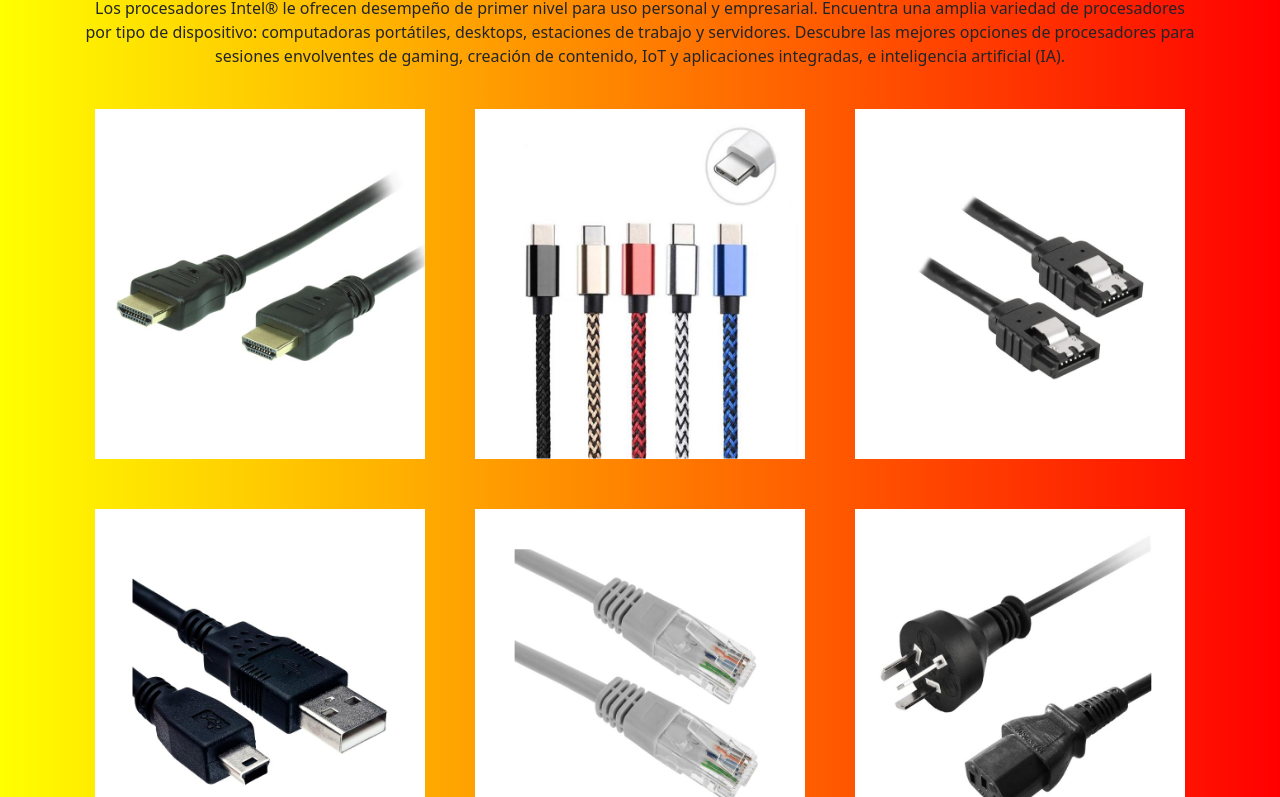
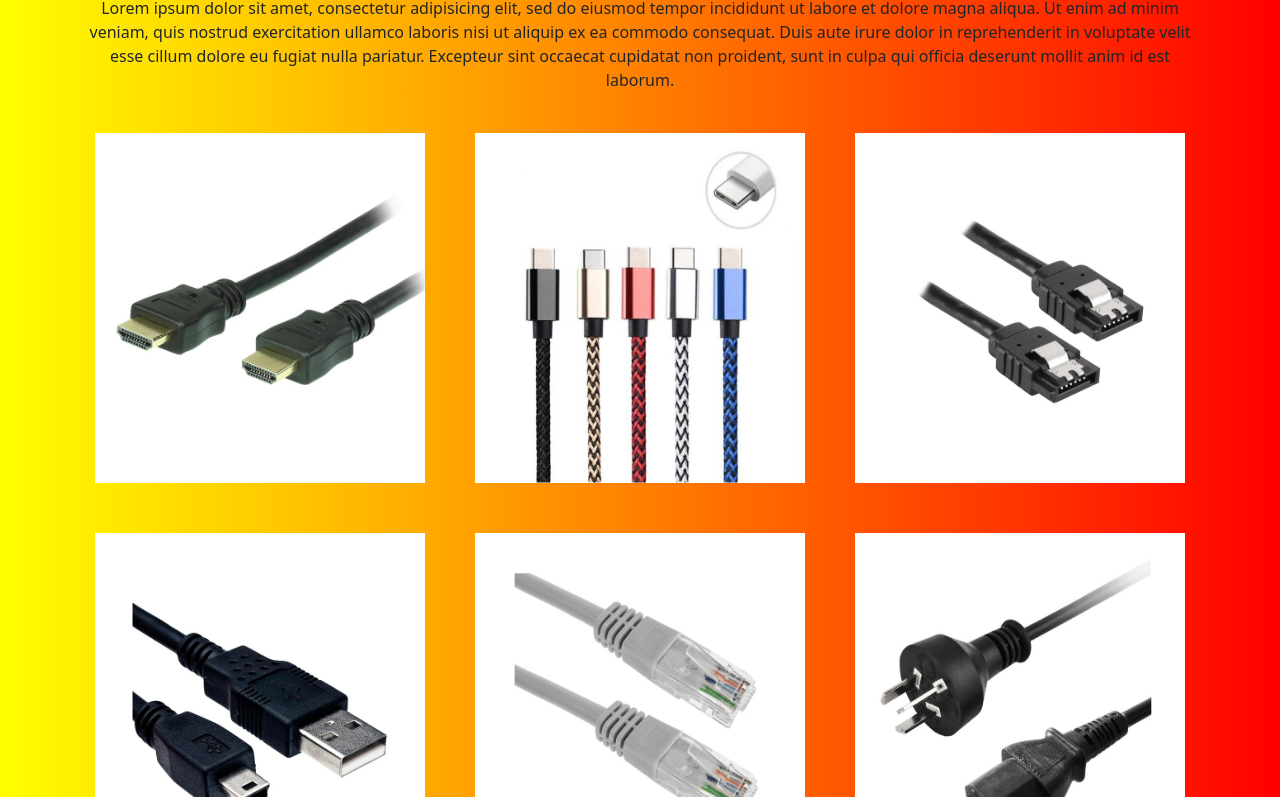
Before and after one commit to maximilianodetena/PROYECTO-FINAL, a plain HTML site: page accesorios.html in a window 1280 px wide. Shown: the part 164-961 px from the top of the page. Drawn offline with nearby package versions, Linux system fonts and the light colour scheme.

Commit message:
ordenando

```diff
--- a/accesorios.html
+++ b/accesorios.html
@@ -67,10 +67,16 @@
 
  <!-- GALERIA DE CABLES-->
 
+</div>
 <section id="galeria" class="container">
     <div class="text-center pt-5">
         <h1>CABLES</h1>
-        <p>Los procesadores Intel® le ofrecen desempeño de primer nivel para uso personal y empresarial. Encuentra una amplia variedad de procesadores por tipo de dispositivo: computadoras portátiles, desktops, estaciones de trabajo y servidores. Descubre las mejores opciones de procesadores para sesiones envolventes de gaming, creación de contenido, IoT y aplicaciones integradas, e inteligencia artificial (IA).</p>
+        <p>Lorem ipsum dolor sit amet, consectetur adipisicing elit, sed do eiusmod
+        tempor incididunt ut labore et dolore magna aliqua. Ut enim ad minim veniam,
+        quis nostrud exercitation ullamco laboris nisi ut aliquip ex ea commodo
+        consequat. Duis aute irure dolor in reprehenderit in voluptate velit esse
+        cillum dolore eu fugiat nulla pariatur. Excepteur sint occaecat cupidatat non
+        proident, sunt in culpa qui officia deserunt mollit anim id est laborum.</p>
      </div>
      <div class="row">
         <div class="col-lg-4 col-md-6 col-sm-1">
@@ -163,6 +169,7 @@
         </div>
     </div>
  <section>
+</div>
 
 <!-- PIE DE PAGINA (FOOTER) -->
 
```
Also changed, not shown: componentes.html (+2 -3 lines).
